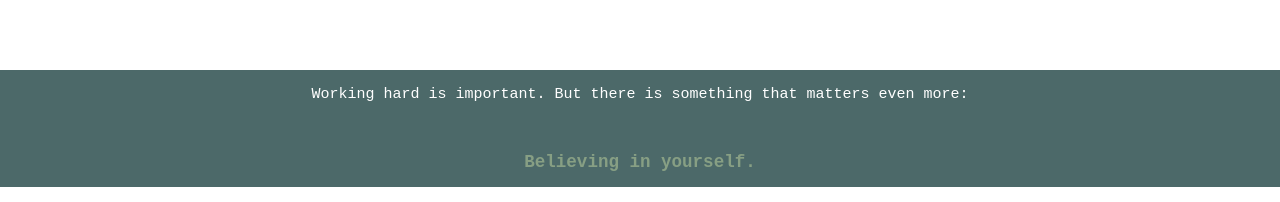
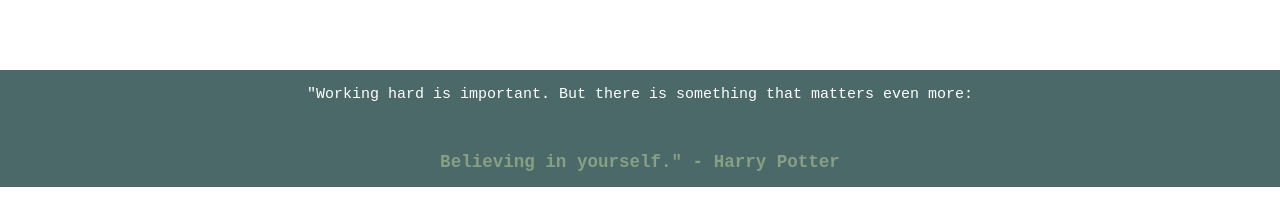
Before and after one commit to ekang0/charms-app, a React (Create React App) app: page / in a window 1280 px wide. Shown: the part 894-1096 px from the top of the page. Built offline with nearby package versions, Linux system fonts and the light colour scheme; data requests are answered from the project's data file.

Commit message:
Add Quotes to Text

```diff
--- a/src/components/Footer.js
+++ b/src/components/Footer.js
@@ -1,16 +1,17 @@
 function Footer() {
-  const footerStyle ={
+  const footerStyle = {
     background: "#4c6969",
     marginTop: "80px",
     color: "white",
     fontSize: "15px",
     bottom: "0"
-  }
+  };
+
 
   return (
     <div className="footer" style={footerStyle}>
-      <p>Working hard is important. But there is something that matters even more: </p>
-      <h3 style={{color: "#879f84"}}>Believing in yourself.</h3>
+      <p>"Working hard is important. But there is something that matters even more: </p>
+      <h3 style={{color: "#879f84"}}>Believing in yourself." - Harry Potter</h3>
     </div>
   )
 };
```
